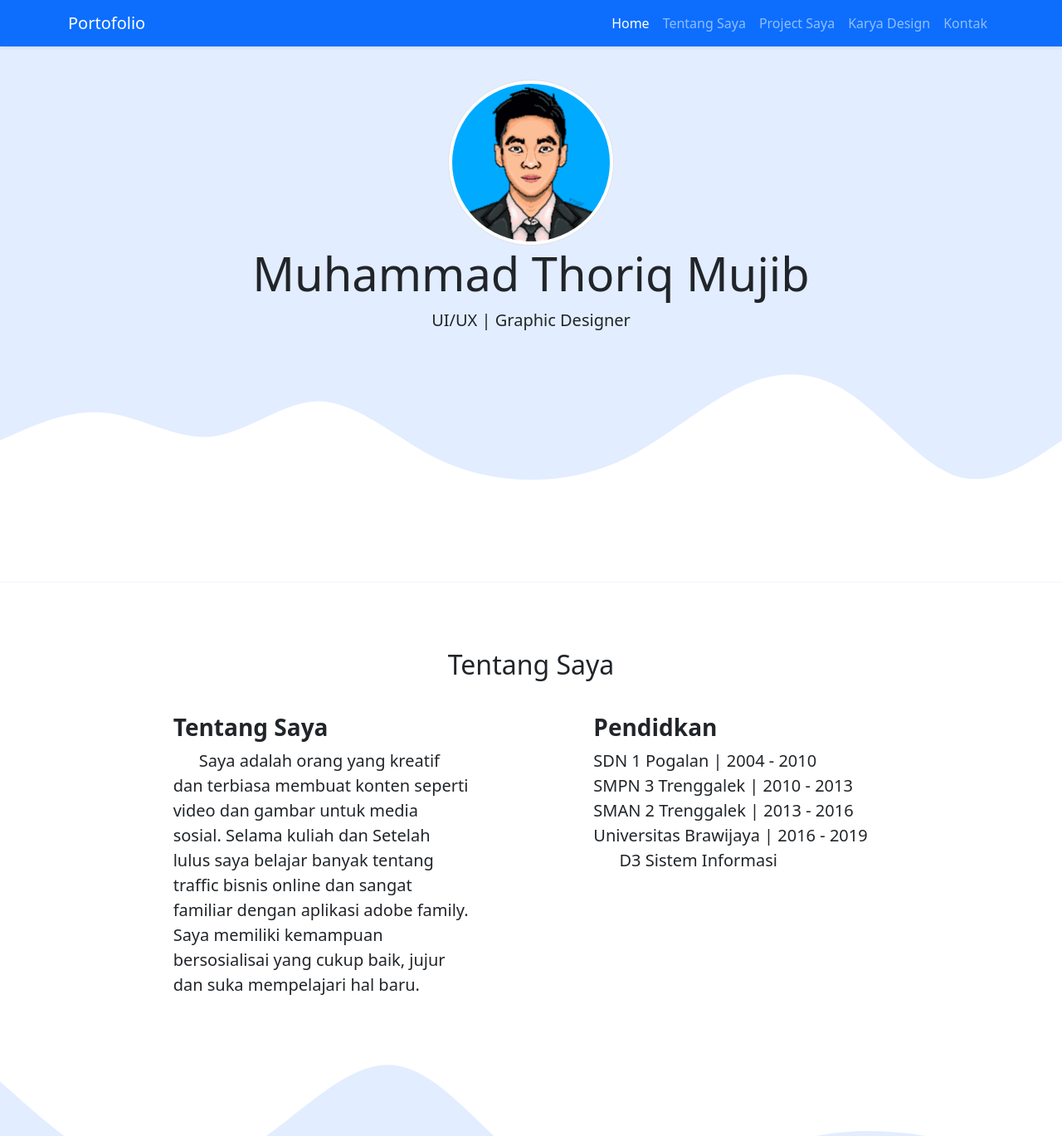
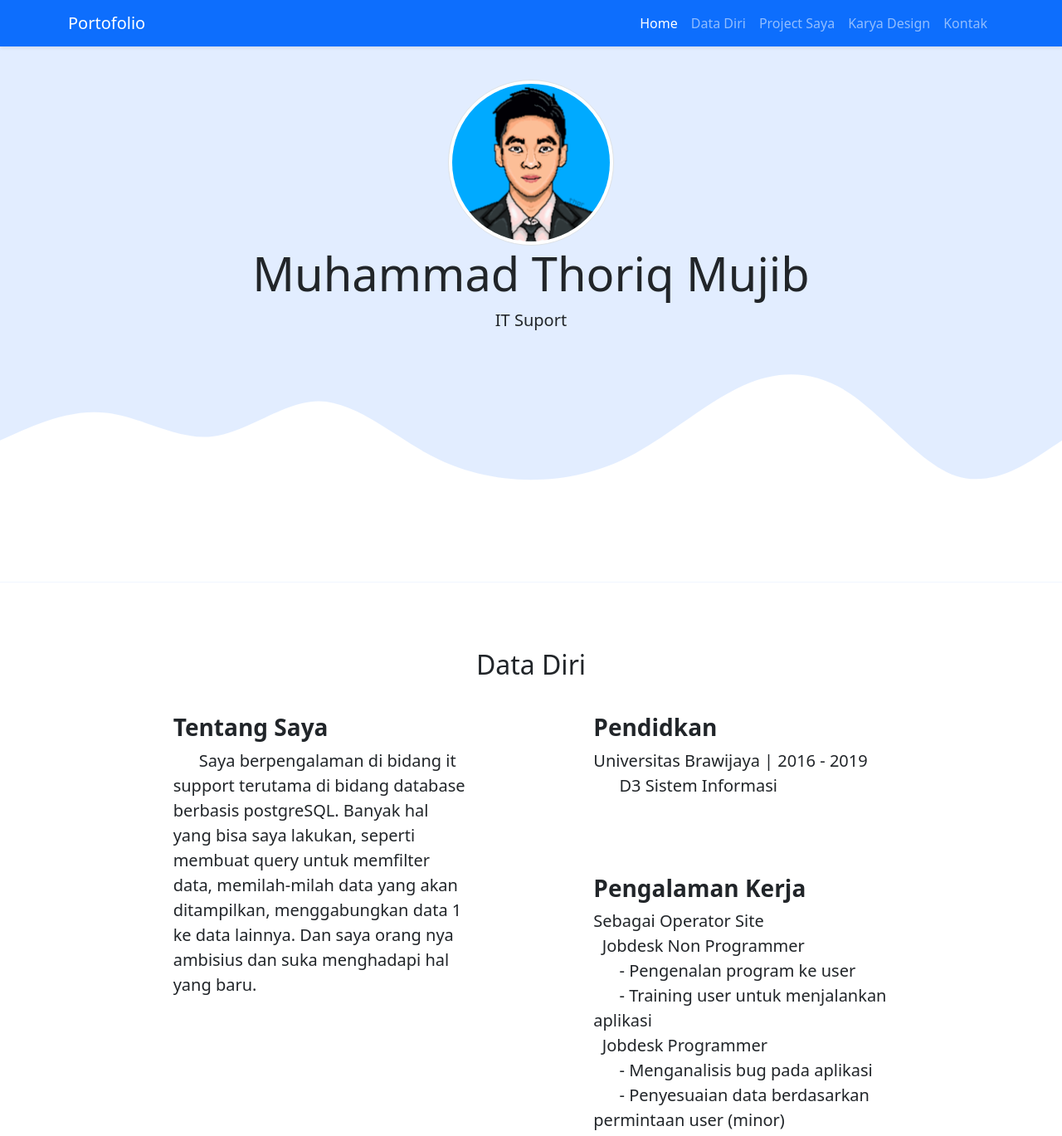
Before and after one commit to mrthoriq85/mrthoriq85.github.io, a plain HTML site: page index.html in a window 1280 px wide. Shown: the top 1369 px of the page at 83% size. Drawn offline with nearby package versions, Linux system fonts and the light colour scheme.

Commit message:
coba rubah data diri

```diff
--- a/index.html
+++ b/index.html
@@ -27,7 +27,7 @@
               <a class="nav-link active" aria-current="page" href="#home">Home</a>
             </li>
             <li class="nav-item">
-              <a class="nav-link" href="#about">Tentang Saya</a>
+              <a class="nav-link" href="#about">Data Diri</a>
             </li>
             <li class="nav-item">
               <a class="nav-link" href="#project">Project Saya</a>
@@ -47,7 +47,7 @@
     <section class="jumbotron text-center">
       <img src="img/fotocv.jpg" alt="Thoriq" width="200" class="rounded-circle img-thumbnail" />
       <h1 class="display-4">Muhammad Thoriq Mujib</h1>
-      <p class="lead">UI/UX | Graphic Designer</p>
+      <p class="lead">IT Suport</p>
       <svg xmlns="http://www.w3.org/2000/svg" viewBox="0 0 1440 320">
         <path
           fill="#ffffff"
@@ -62,21 +62,31 @@
       <div class="container">
         <div class="row text-center mb-3">
           <div class="col">
-            <h2>Tentang Saya</h2>
+            <h2>Data Diri</h2>
           </div>
         </div>
         <div class="row justify-content-evenly fs-5">
           <div class="col-md-4">
-            <p><h3><b>Tentang Saya</b><br/></h3> &nbsp &nbsp &nbsp Saya adalah orang yang kreatif dan terbiasa membuat konten seperti video dan gambar untuk media sosial. Selama kuliah dan Setelah lulus saya belajar banyak tentang traffic bisnis online dan sangat familiar dengan aplikasi adobe family.
-              Saya memiliki kemampuan bersosialisai yang cukup baik, jujur dan suka mempelajari hal baru.</p>
+            <p><h3><b>Tentang Saya</b><br/></h3> &nbsp &nbsp &nbsp Saya berpengalaman di bidang it support terutama di bidang database berbasis postgreSQL. Banyak hal yang bisa saya lakukan, seperti membuat query untuk
+              memfilter data, memilah-milah data yang
+              akan ditampilkan, menggabungkan data 1 ke data lainnya.
+                Dan saya orang nya ambisius dan suka
+              menghadapi hal yang baru.</p>
           </div>
           <div class="col-md-4">
             <p><h3><b>Pendidkan</b><br/></h3>
-            SDN 1 Pogalan | 2004 - 2010<br/>
-          SMPN 3 Trenggalek | 2010 - 2013<br/>
-        SMAN 2 Trenggalek | 2013 - 2016<br/>
-      Universitas Brawijaya | 2016 - 2019<br/>
-    &nbsp &nbsp &nbsp D3 Sistem Informasi</p>
+              Universitas Brawijaya | 2016 - 2019<br/>
+              &nbsp &nbsp &nbsp D3 Sistem Informasi</p>
+              <br/>
+              <br/>
+            <p><h3><b>Pengalaman Kerja</b><br/></h3>
+              Sebagai Operator Site<br/>
+              &nbsp Jobdesk Non Programmer<br/>
+              &nbsp &nbsp &nbsp - Pengenalan program ke user<br/>
+              &nbsp &nbsp &nbsp - Training user untuk menjalankan aplikasi<br/>
+              &nbsp Jobdesk Programmer<br/>
+              &nbsp &nbsp &nbsp - Menganalisis bug pada aplikasi<br/>
+              &nbsp &nbsp &nbsp - Penyesuaian data berdasarkan permintaan user (minor)<br/>
           </div>
         </div>
       </div>
```
Also changed, not shown: package-lock.json (added).
